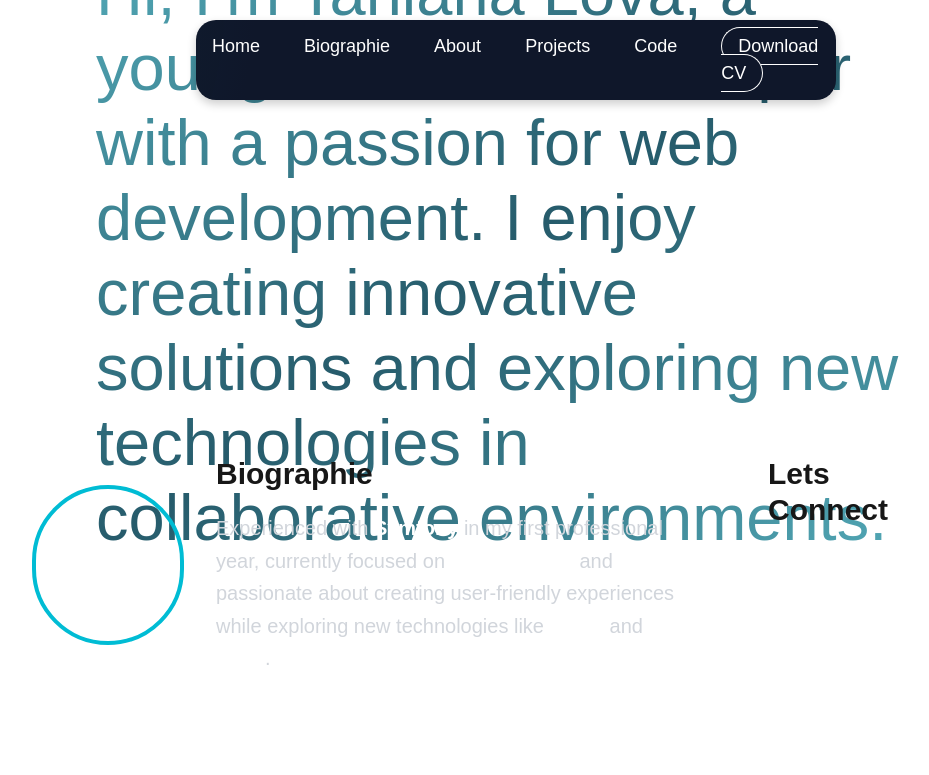
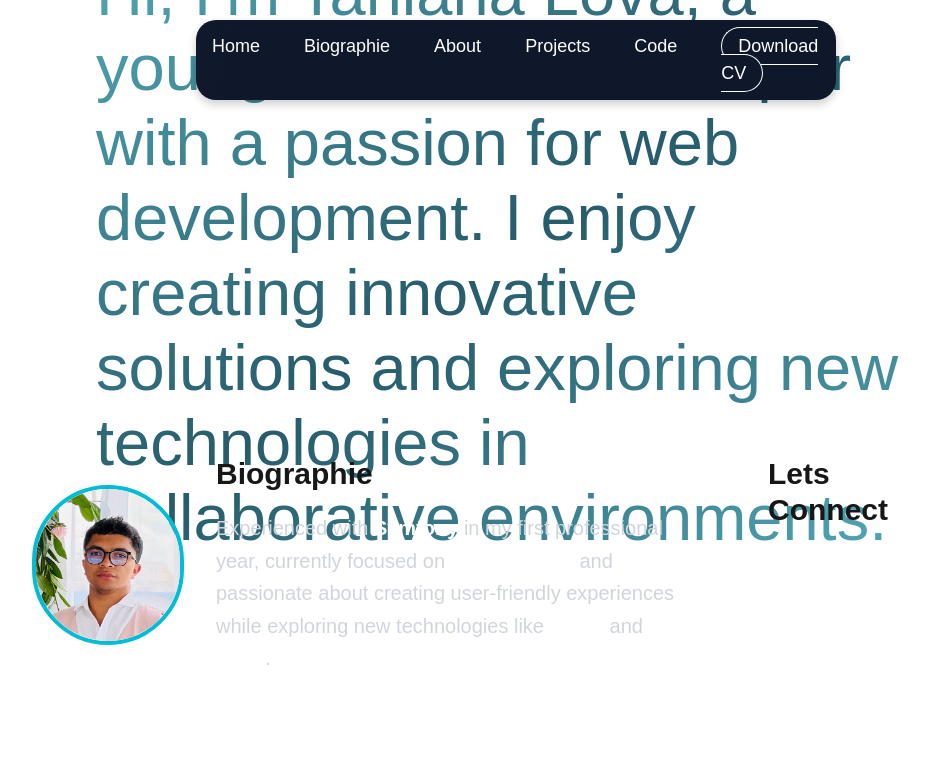
Before and after one commit to Mukkun007/PORTFOLIO-LOVA, a Next.js app: page / in a window 1280 px wide. Shown: the top 775 px of the page, without its empty margins (124-1053 px from the left). Built offline with nearby package versions, Linux system fonts and the light colour scheme.

Commit message:
image cv

```diff
--- a/src/components/Biographie.tsx
+++ b/src/components/Biographie.tsx
@@ -3,8 +3,15 @@ const Biographie = () => {
     <>
       <div className="biographie flex flex-wrap ml-[140px] mr-[220px] mt-10">
         <div className="w-full md:w-1/5 p-4 flex justify-center items-center">
-          <div className="w-[10rem] h-[10rem] border-4 border-[#00bcd4] rounded-full"></div>
+          <div className="w-[10rem] h-[10rem] border-4 border-[#00bcd4] rounded-full overflow-hidden flex justify-center items-center">
+            <img
+              src="/images/Image Lova.jpg"
+              alt="Profile"
+              className="w-full h-full object-cover"
+            />
+          </div>
         </div>
+
         <div className="w-full md:w-3/5 p-4">
           <h2 className="font-bold text-3xl">Biographie</h2>
           <h3 className="mt-5 text-xl leading-relaxed mr-[50px] text-gray-300">
```
Also changed, not shown: public/images/Image Lova.jpg (added).
